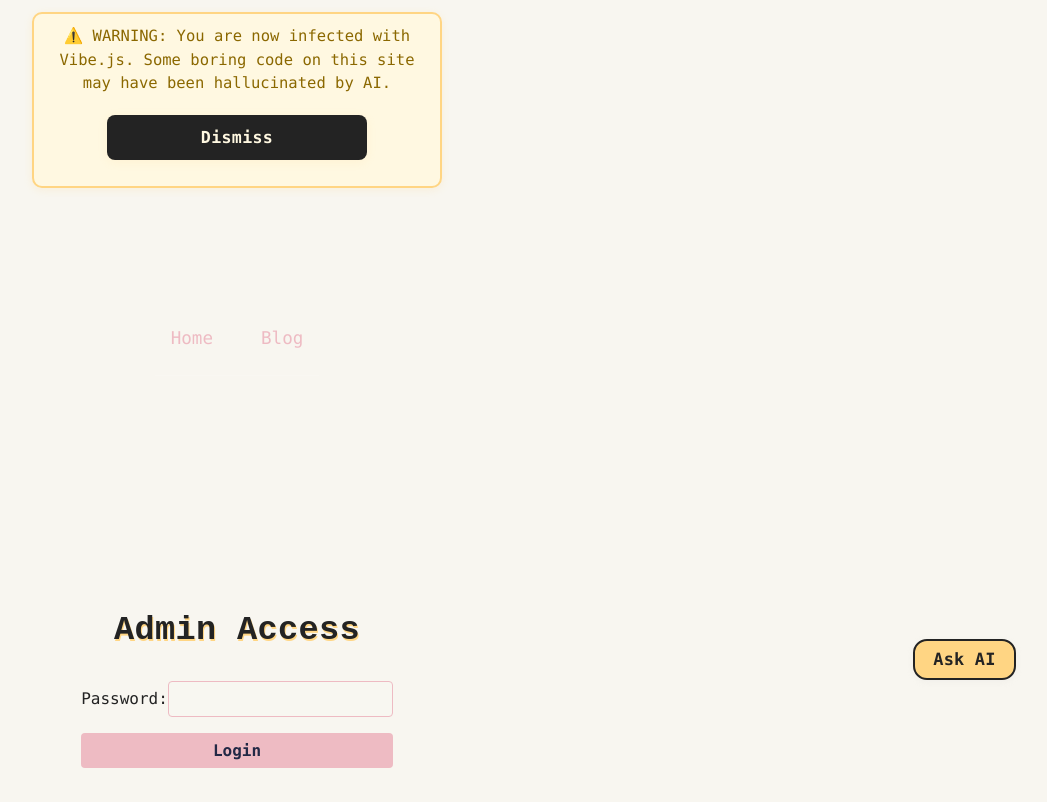
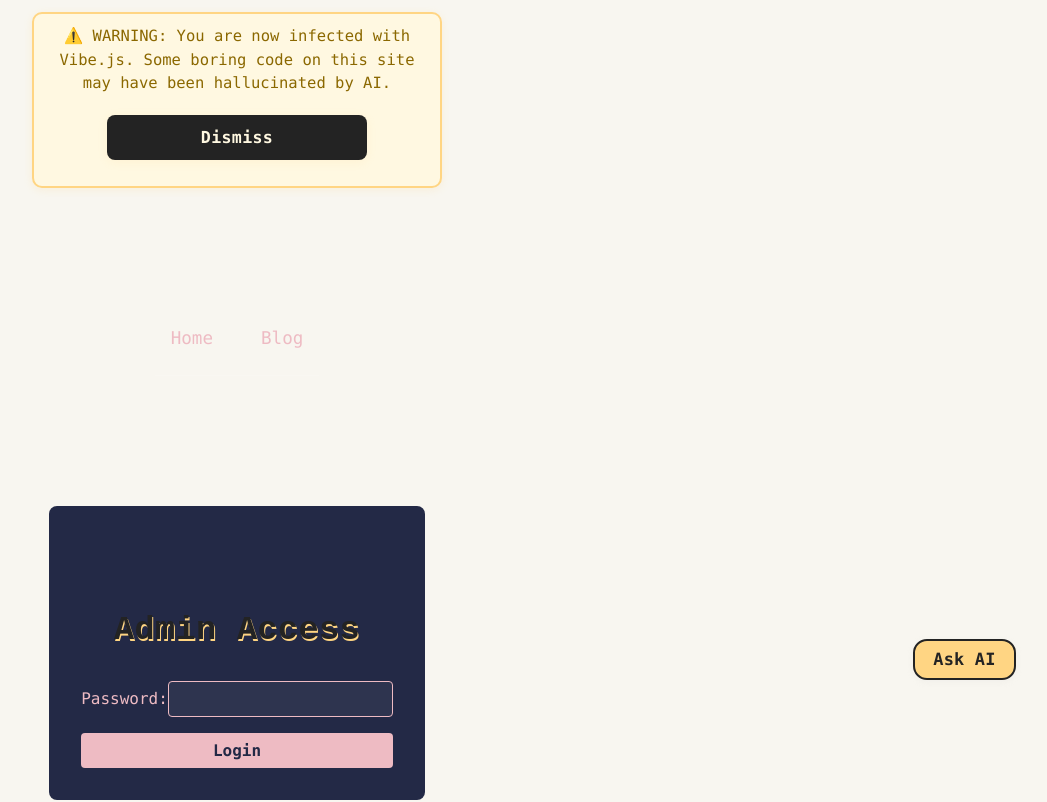
Before and after one commit to zlizzle/Personal-Website, a React (Vite) app in the folder frontend/: page /admin in a window 1280 px wide. Shown: the top 802 px of the page, without its empty margins (213-1260 px from the left). Built offline with nearby package versions, Linux system fonts and the light colour scheme.

Commit message:
Polished a few files, and changed admin text from white to black

```diff
--- a/frontend/src/App.css
+++ b/frontend/src/App.css
@@ -588,7 +588,7 @@ button:not(.ai-chat-toggle):not([type="submit"]):hover {
   font-size: 1rem;
   padding: 0;
   margin-bottom: 2rem;
-}
+  }
 
 .back-button:hover {
   text-decoration: underline;
--- a/frontend/src/pages/Admin.jsx
+++ b/frontend/src/pages/Admin.jsx
@@ -5,6 +5,9 @@ const AdminContainer = styled.div`
   max-width: 800px;
   margin: 0 auto;
   padding: 2rem;
+  background: #232946;
+  color: #eebbc3;
+  border-radius: 8px;
 `;
 
 const Form = styled.form`
```
Also changed, not shown: frontend/src/App.jsx (indentation only), 2 other files (tests, documents, lock files or other folders).
